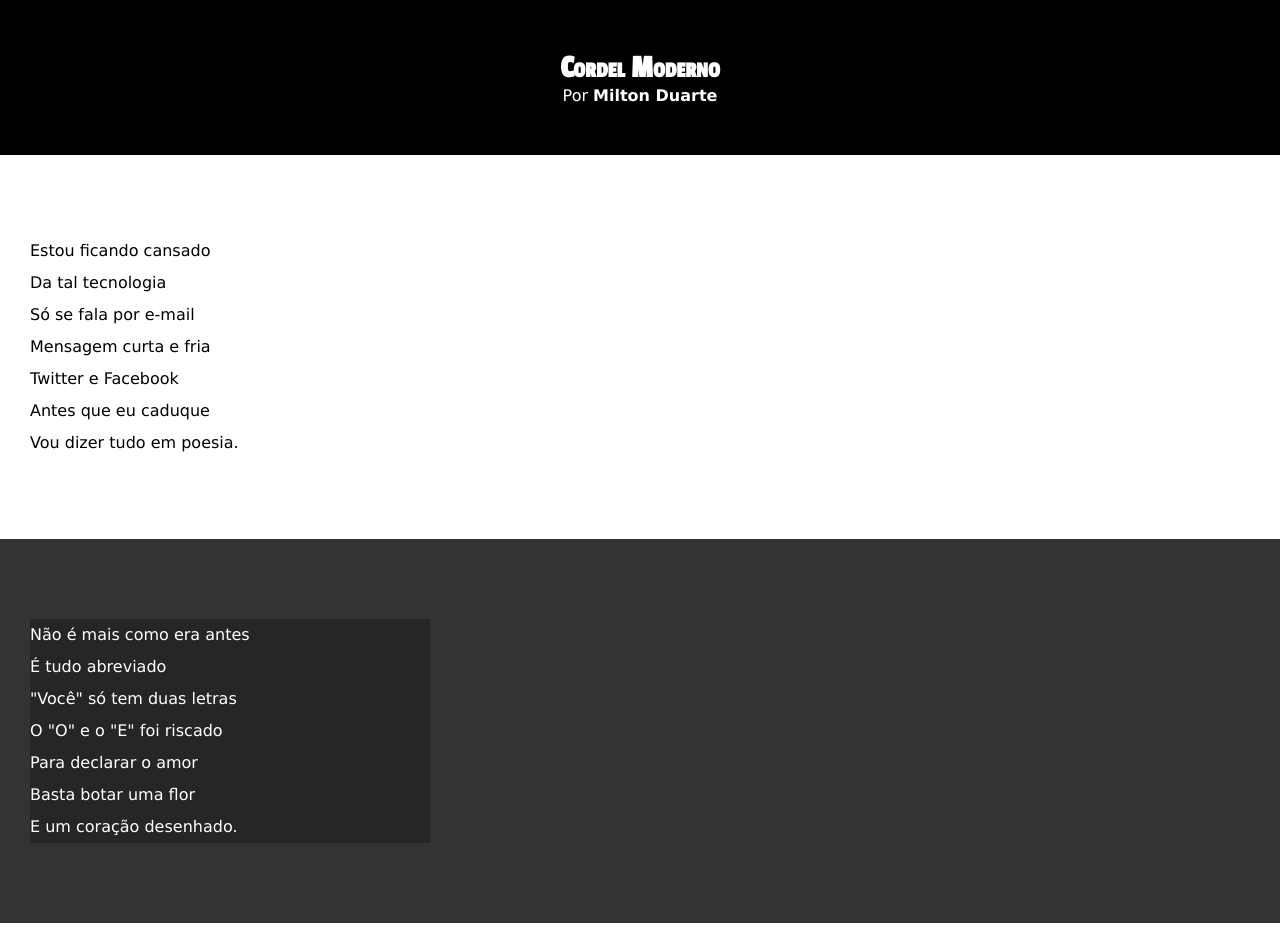
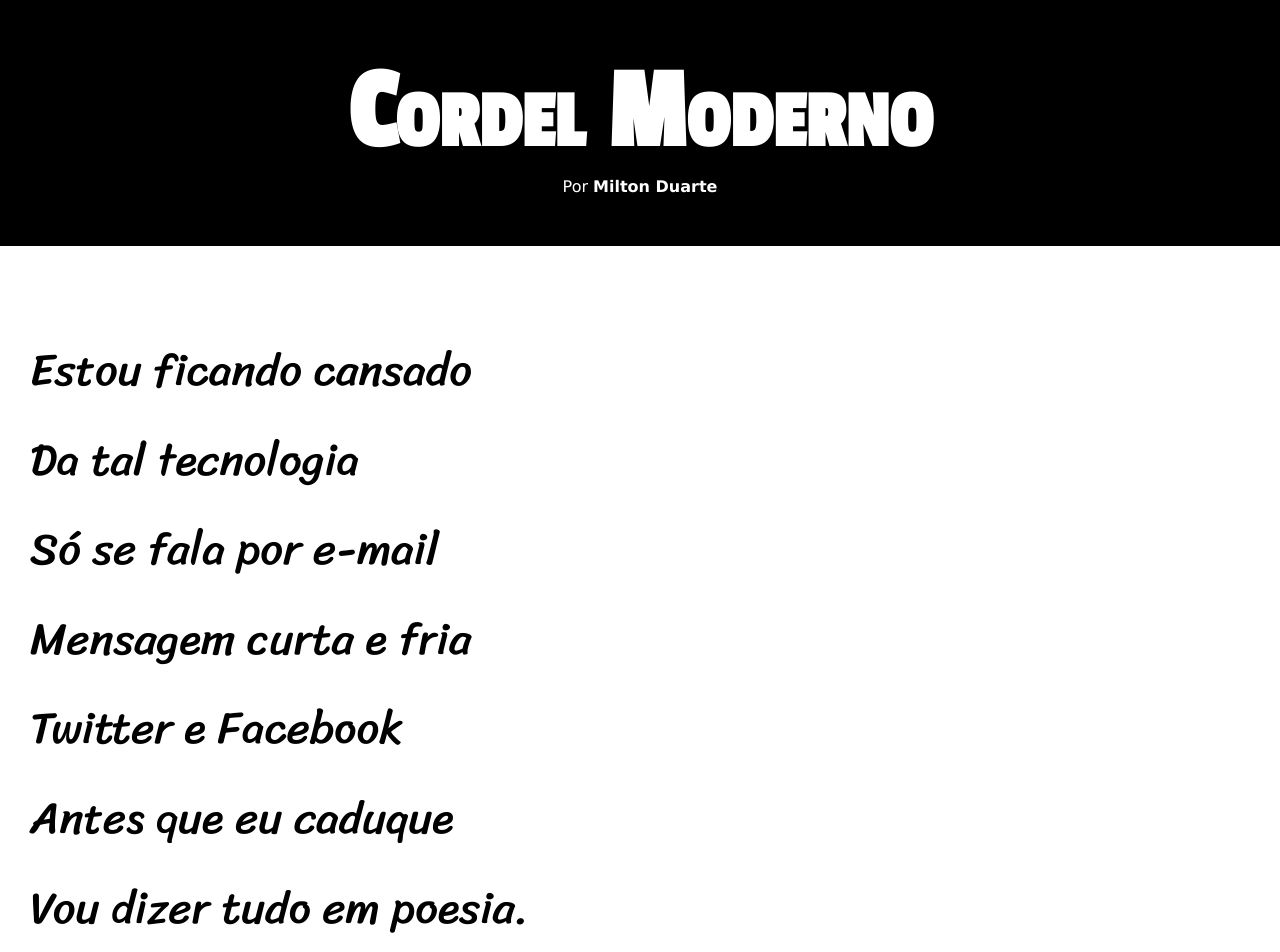
Before and after one commit to mayracs/html-css, a plain HTML site: page desafios/d012/index.html in a window 1280 px wide. Shown: the top 952 px of the page. Drawn offline with Linux system fonts and the light colour scheme.

Commit message:
atualização de estilos do desafio 012

```diff
--- a/desafios/d012/estilo/style.css
+++ b/desafios/d012/estilo/style.css
@@ -6,13 +6,14 @@
 
 :root {
     --fonte1: Verdana, Geneva, Tahoma, sans-serif;
-    --fonte2: 'Passion One', sans-serif;
+    --fonte2: 'Passion One', cursive;
     --fonte3: 'Sriracha', cursive;
 }
 
 * {
     margin: 0px;
     padding: 0px;
+    font-size: 1em;
 }
 
 html, body {
@@ -31,6 +32,7 @@ header > h1 {
     padding-top: 50px;
     font-variant: small-caps;
     font-family: var(--fonte2);
+    font-size: 9vw;
     /*  text-transform: uppercase (Deixa todas as letras maiusculas*/
 }
 
@@ -53,6 +55,8 @@ section {
     padding-bottom: 10vh;
     padding-left: 30px;
     line-height: 2em;
+    font-family: var(--fonte3);
+    font-size: 3.5vw;
 }
 
 section.normal {
@@ -66,7 +70,8 @@ section.imagem {
 }
 
 section.imagem > p {
-    width: 400px;
+    display: inline-block;
+    padding: 5px;
     background-color: rgba(0, 0, 0, 0.253);
 }
 
```
